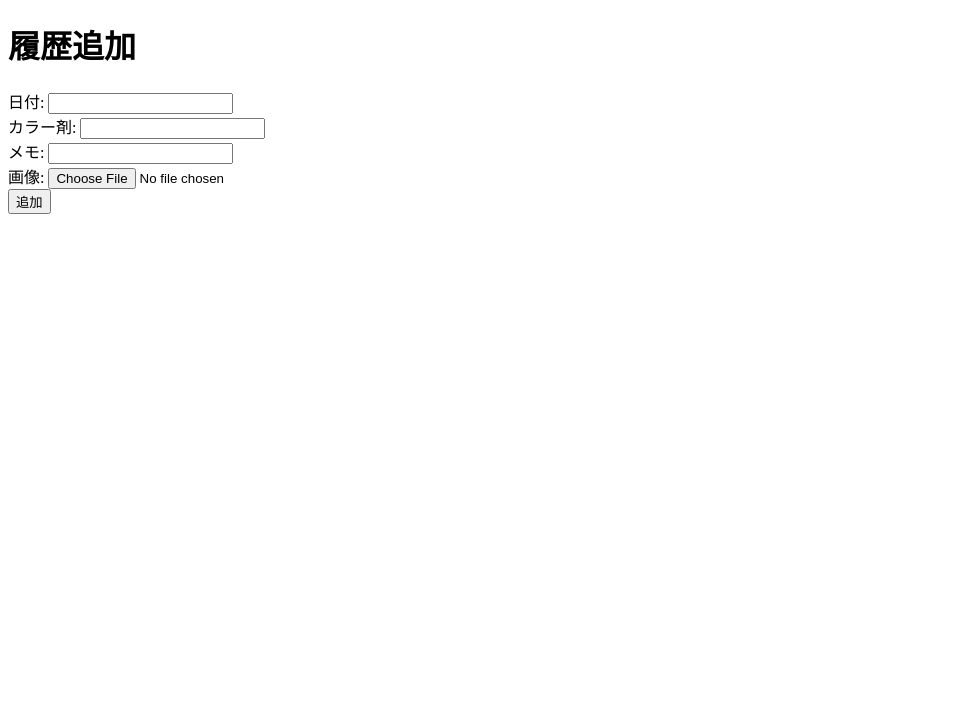
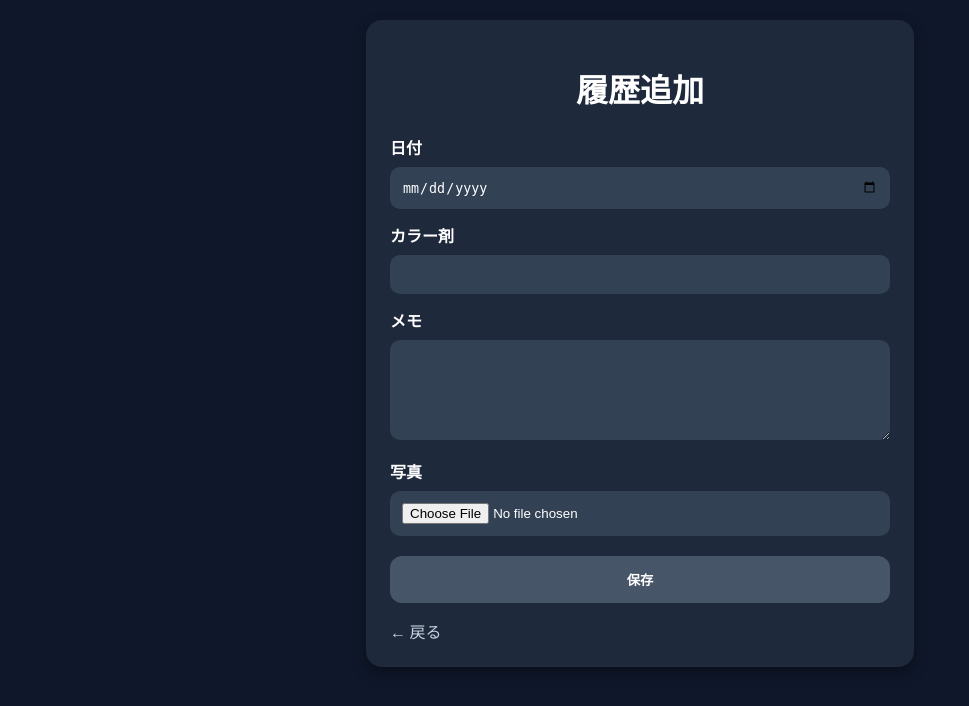
Before and after one commit to momo09280502/karte_app, a Flask app: page /add_record/1 in a window 1280 px wide. Shown: the top 706 px of the page, without its empty margins (0-969 px from the left). Run offline with Flask 3, Linux system fonts and the light colour scheme.

Commit message:
fix add_record design

```diff
--- a/templates/add_record.html
+++ b/templates/add_record.html
@@ -2,15 +2,101 @@
 <html>
 <head>
     <title>履歴追加</title>
+    <meta name="viewport" content="width=device-width, initial-scale=1.0">
+    <meta name="theme-color" content="#0f172a">
+
+    <link href="https://fonts.googleapis.com/css2?family=Noto+Sans+JP&display=swap" rel="stylesheet">
+
+    <style>
+        body {
+            background-color: #0f172a;
+            color: white;
+            font-family: 'Noto Sans JP', sans-serif;
+            margin: 0;
+            padding: 20px;
+        }
+
+        .container {
+            max-width: 500px;
+            margin: 0 auto;
+            background-color: #1e293b;
+            padding: 24px;
+            border-radius: 16px;
+            box-shadow: 0 6px 14px rgba(0,0,0,0.35);
+        }
+
+        h1 {
+            text-align: center;
+            margin-bottom: 24px;
+        }
+
+        label {
+            display: block;
+            margin-top: 14px;
+            margin-bottom: 8px;
+            font-weight: bold;
+        }
+
+        input, textarea {
+            width: 100%;
+            padding: 12px;
+            border-radius: 10px;
+            border: none;
+            background-color: #334155;
+            color: white;
+            box-sizing: border-box;
+        }
+
+        textarea {
+            min-height: 100px;
+        }
+
+        .button {
+            width: 100%;
+            margin-top: 20px;
+            padding: 14px;
+            border-radius: 12px;
+            background-color: #475569;
+            color: white;
+            border: none;
+            font-weight: bold;
+            cursor: pointer;
+        }
+
+        .button:hover {
+            background-color: #64748b;
+        }
+
+        .back-link {
+            display: inline-block;
+            margin-top: 16px;
+            color: #cbd5e1;
+            text-decoration: none;
+        }
+    </style>
 </head>
+
 <body>
-    <h1>履歴追加</h1>
-    <form method="POST" enctype="multipart/form-data">
-        日付: <input type="text" name="date"><br>
-        カラー剤: <input type="text" name="color"><br>
-        メモ: <input type="text" name="memo"><br>
-        画像: <input type="file" name="image"><br>
-        <button type="submit">追加</button>
-    </form>
+    <div class="container">
+        <h1>履歴追加</h1>
+
+        <form method="POST" enctype="multipart/form-data">
+            <label>日付</label>
+            <input type="date" name="date">
+
+            <label>カラー剤</label>
+            <input type="text" name="color">
+
+            <label>メモ</label>
+            <textarea name="memo"></textarea>
+
+            <label>写真</label>
+            <input type="file" name="image">
+
+            <button type="submit" class="button">保存</button>
+        </form>
+
+        <a href="/" class="back-link">← 戻る</a>
+    </div>
 </body>
 </html>
```
